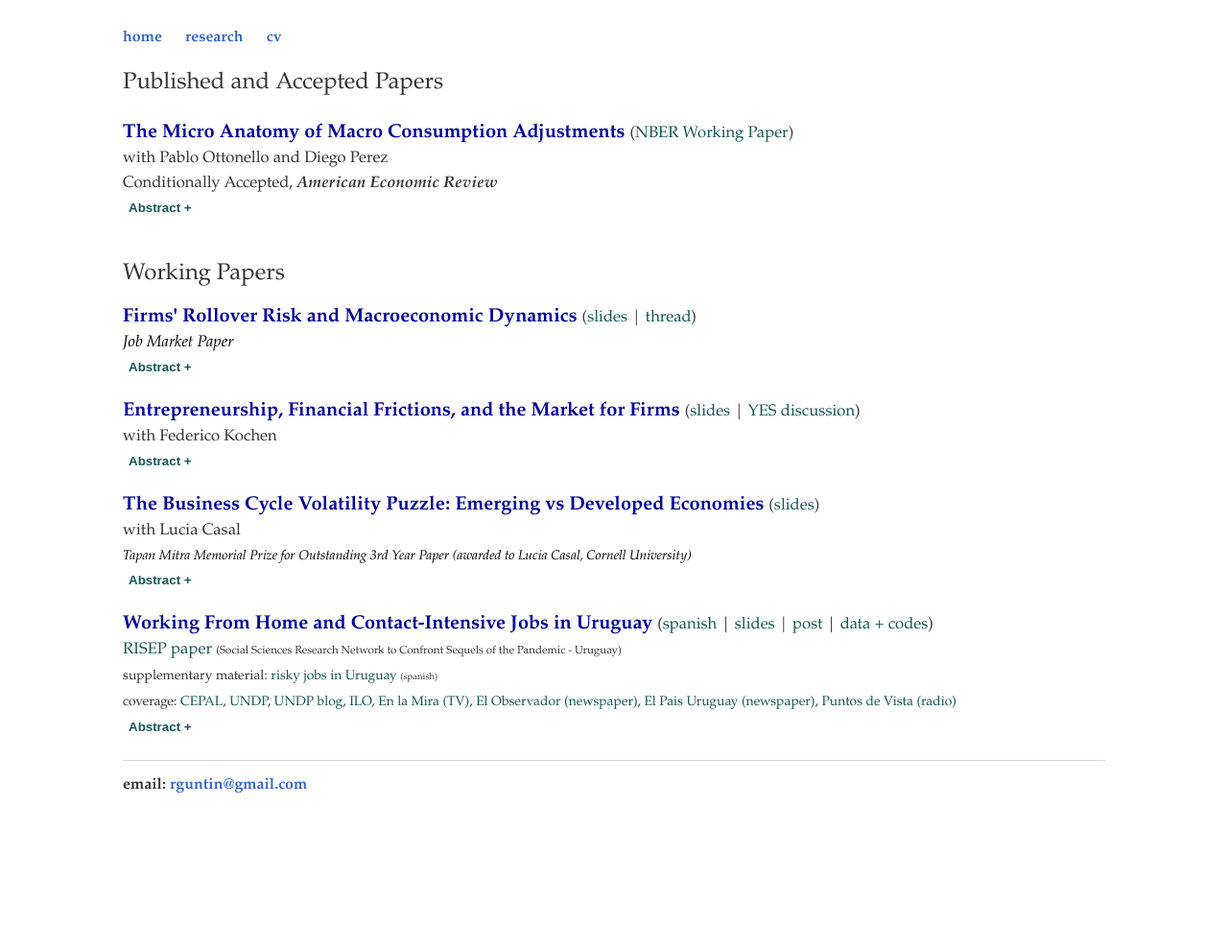
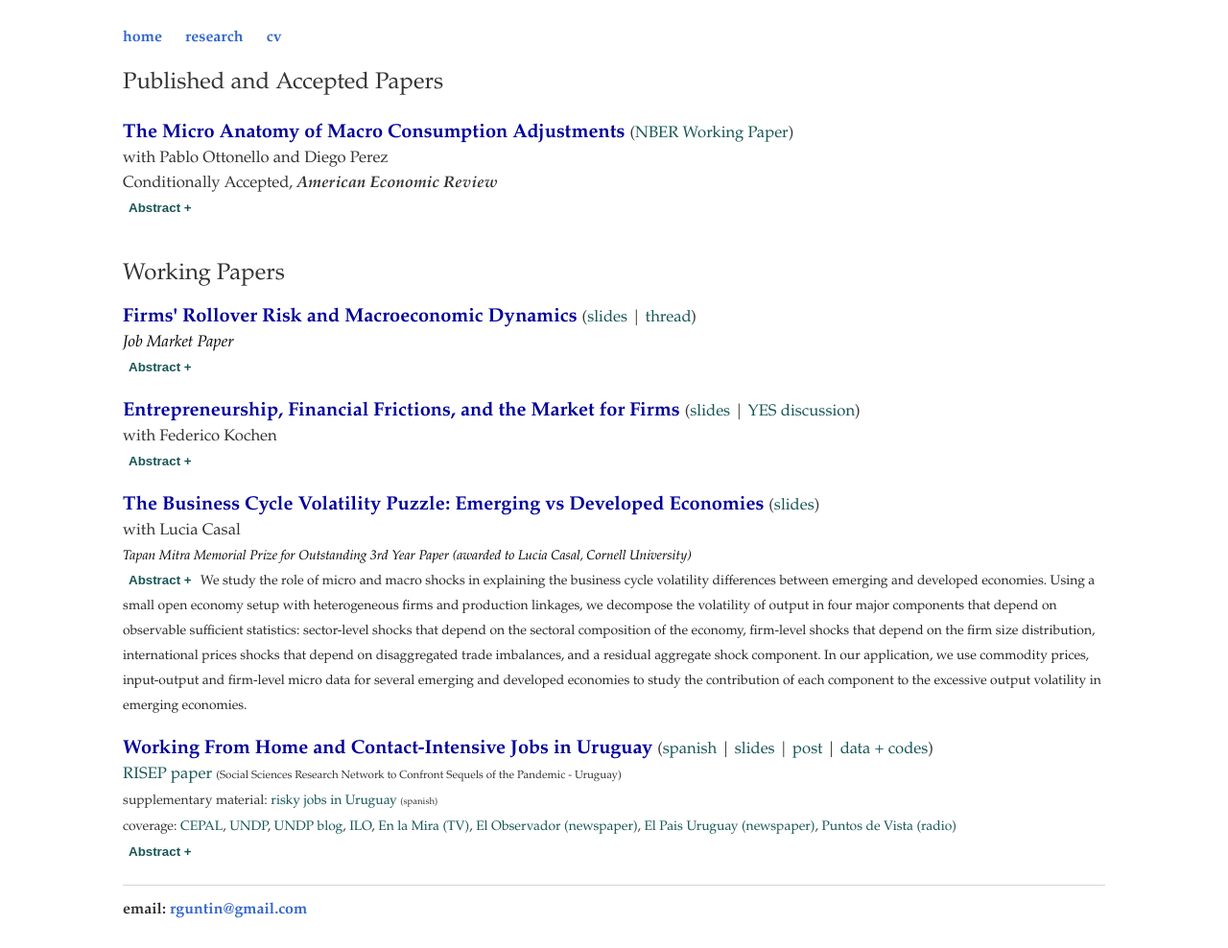
Before and after one commit to rafaguntin/rafaguntin.github.io, a Jekyll site: the page built from research/index.html, in a window 1280 px wide. Shown: the whole page at 96% size. Built offline with Jekyll 4.4.1, drawn with Linux system fonts in a browser that asks for light colours; before the commit the page ends 900 px from its top, so only the background shows below that; some of the changed lines change nothing that is shown.

Commit message:
Update index.html

```diff
--- a/research/index.html
+++ b/research/index.html
@@ -89,8 +89,8 @@
 						        (<a style="color:#175556" href="https://www.rguntin.com/research/Volatility_LC_RG_slides.pdf" target="_blank">slides</a>)
 						<br>with <span style="color:#333"> Lucia Casal </span>
 		                                <br> <small> <span style="color: #000000" class='notbold'><i>Tapan Mitra Memorial Prize for Outstanding 3rd Year Paper (awarded to Lucia Casal, Cornell University) <big></i></span>
-					        				 <br><button style ="font-weight: bold; color:#175556 ;background-color: white;border: none;" onclick="myFunction3()" id="myBtn3">Abstract +<small></button>
-					       <span id="dots3"></span><span id="more3" style = "color:#282828; line-height: 1.4em; text-align: justify">
+					        				 <br><button style ="font-weight: bold; color:#175556 ;background-color: white;border: none;" onclick="myFunction5()" id="myBtn5">Abstract +<small></button>
+					       <span id="dots5"></span><span id="more5" style = "color:#282828; line-height: 1.4em; text-align: justify">
         We study the role of micro and macro shocks in explaining the business cycle volatility differences
 	between emerging and developed economies. Using a small open economy setup with heterogeneous firms and
 	production linkages, we decompose the volatility of output in four major components that depend on observable sufficient statistics:
@@ -206,10 +206,10 @@
 }
 
 
-function myFunction() {
-  var dots = document.getElementById("dots");
-  var moreText = document.getElementById("more");
-  var btnText = document.getElementById("myBtn");
+function myFunction5() {
+  var dots = document.getElementById("dots5");
+  var moreText = document.getElementById("more5");
+  var btnText = document.getElementById("myBtn5");
 
   if (dots.style.display === "none") {
     dots.style.display = "inline";
```
